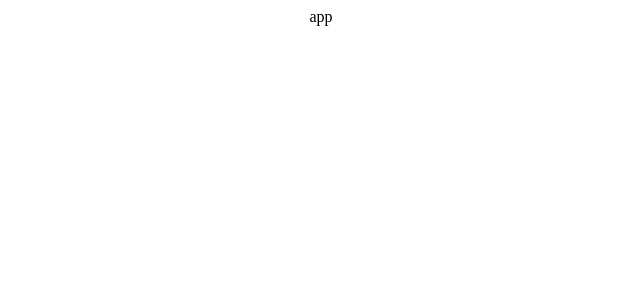
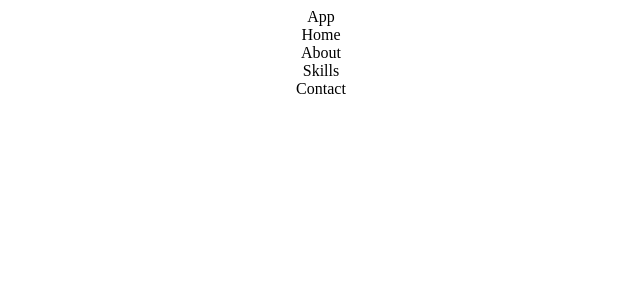
Before and after one commit to mattbillard/mattbillard.com-v2, a React (Create React App) app in the folder react/: page / in a window 1280 px wide. Shown: the top 300 px of the page, without its empty margins (319-959 px from the left). Built offline with nearby package versions, Linux system fonts and the light colour scheme.

Commit message:
4 page components

```diff
--- /dev/null
+++ b/react/src/components/about/about.tsx
@@ -0,0 +1,9 @@
+import React from 'react';
+
+export const About: React.FC = () => {
+  return (
+    <div className="About">
+      About
+    </div>
+  );
+}
--- a/react/src/components/app/app.tsx
+++ b/react/src/components/app/app.tsx
@@ -1,12 +1,15 @@
 import React from 'react';
+import { About, Contact, Home, Skills } from '../';
 import './app.css';
 
-const App: React.FC = () => {
+export const App: React.FC = () => {
   return (
     <div className="App">
-      app
+      App
+      <Home />
+      <About />
+      <Skills />
+      <Contact />
     </div>
   );
 }
-
-export default App;
--- /dev/null
+++ b/react/src/components/contact/contact.tsx
@@ -0,0 +1,9 @@
+import React from 'react';
+
+export const Contact: React.FC = () => {
+  return (
+    <div className="Contact">
+      Contact
+    </div>
+  );
+}
--- /dev/null
+++ b/react/src/components/home/home.tsx
@@ -0,0 +1,9 @@
+import React from 'react';
+
+export const Home: React.FC = () => {
+  return (
+    <div className="Home">
+      Home
+    </div>
+  );
+}
--- /dev/null
+++ b/react/src/components/index.ts
@@ -0,0 +1,5 @@
+export * from './about/about';
+export * from './app/app';
+export * from './contact/contact';
+export * from './home/home';
+export * from './skills/skills';
--- /dev/null
+++ b/react/src/components/skills/skills.tsx
@@ -0,0 +1,9 @@
+import React from 'react';
+
+export const Skills: React.FC = () => {
+  return (
+    <div className="Skills">
+      Skills
+    </div>
+  );
+}
--- a/react/src/index.tsx
+++ b/react/src/index.tsx
@@ -1,5 +1,5 @@
 import React from 'react';
 import ReactDOM from 'react-dom';
-import App from './components/app/app';
+import { App } from './components';
 
 ReactDOM.render(<App />, document.getElementById('root'));
```
